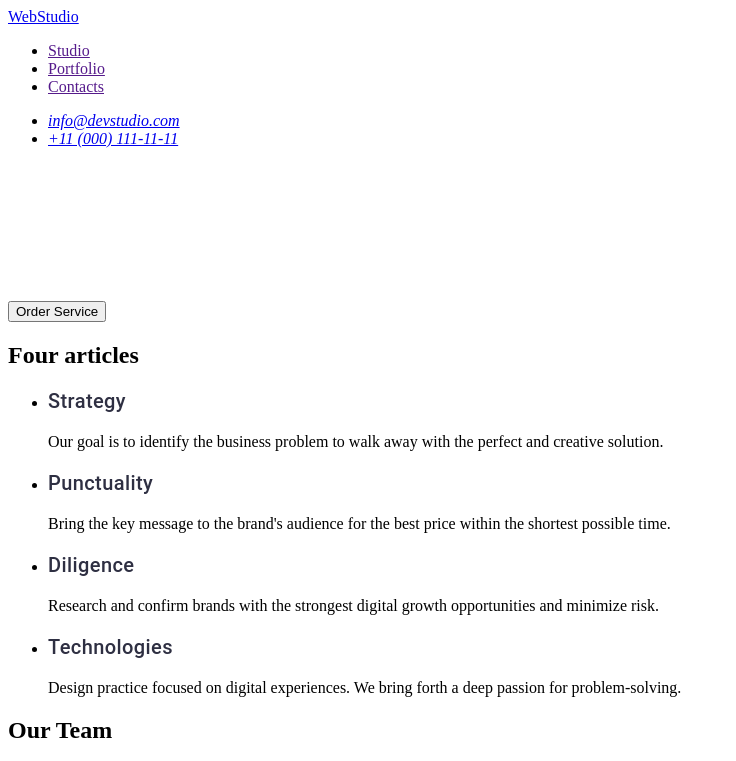
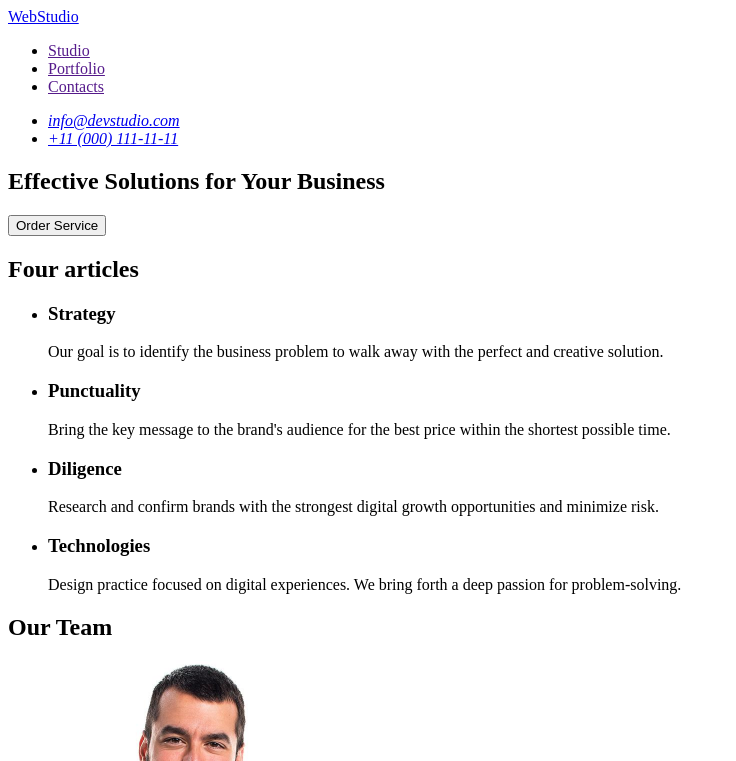
Before and after one commit to DmytroHlushchenko17/goit-markup-hw-01, a plain HTML site: page index.html in a window 1280 px wide. Shown: the top 761 px of the page, without its empty margins (0-736 px from the left). Drawn offline with Linux system fonts and the light colour scheme.

Commit message:
add index file

```diff
--- a/index.html
+++ b/index.html
@@ -4,26 +4,6 @@
     <meta charset="UTF-8" />
     <meta name="description" content="goit-markup-hw-01" />
     <title>webstudio</title>
-    <link rel="stylesheet" href="./css/styles.css" />
-    <style>
-      h1 {
-        font-family: "Roboto", sans-serif;
-        font-weight: 700;
-        font-size: 56px;
-        line-height: 107%;
-        letter-spacing: 0.02em;
-        text-align: center;
-        color: #fff;
-      }
-      h3 {
-        font-family: "Roboto", sans-serif;
-        font-weight: 500;
-        font-size: 20px;
-        line-height: 120%;
-        letter-spacing: 0.02em;
-        color: #2e2f42;
-      }
-    </style>
   </head>
   <body>
     <header>
```
